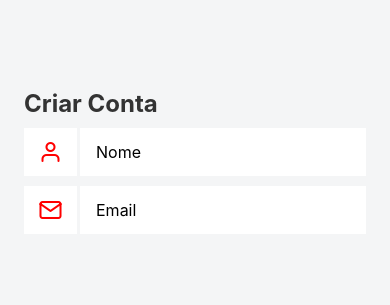
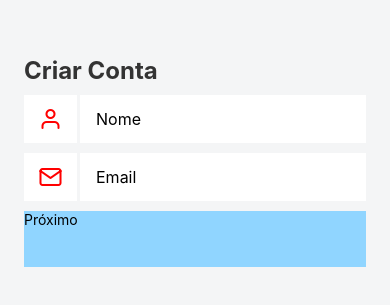
Before and after one commit to PedroMarques391/mult-step-form, a React Native app: screen / in a window 390 px wide. Shown: the part 261-566 px from the top of the page. Built offline with nearby package versions, Linux system fonts and the light colour scheme.

Commit message:
feat: create and add button in FormStepOne.tsx.

```diff
--- /dev/null
+++ b/src/components/Button/index.tsx
@@ -0,0 +1,20 @@
+import { ReactNode } from "react";
+import { Text, TouchableOpacity, TouchableOpacityProps } from "react-native";
+import { styles } from "./styles";
+
+interface IButtonProps extends TouchableOpacityProps {
+    children: ReactNode
+}
+
+export function Button({ children, ...rest }: IButtonProps) {
+    return (
+        <TouchableOpacity
+            style={styles.container}
+            {...rest}
+        >
+            <Text>
+                {children}
+            </Text>
+        </TouchableOpacity>
+    )
+}
--- /dev/null
+++ b/src/components/Button/styles.ts
@@ -0,0 +1,16 @@
+import { StyleSheet } from "react-native";
+
+export const styles = StyleSheet.create({
+    container: {
+        width: '100%',
+        height: 56,
+        backgroundColor: '#90D5FF'
+    },
+    title: {
+        color: '#fff',
+        flex: 1,
+        fontSize: 16
+
+    }
+
+})
--- a/src/screens/FormStepOne/index.tsx
+++ b/src/screens/FormStepOne/index.tsx
@@ -3,6 +3,7 @@ import { styles } from "./styles"
 import { Input } from "../../components/input";
 import { useForm } from "react-hook-form";
 import { useRef } from "react";
+import { Button } from "../../components/Button";
 
 export function FormStepOne() {
     const { control, handleSubmit } = useForm()
@@ -42,6 +43,8 @@ export function FormStepOne() {
                 }}
             />
 
+            <Button>Próximo</Button>
+
         </View>
     );
 }
```
